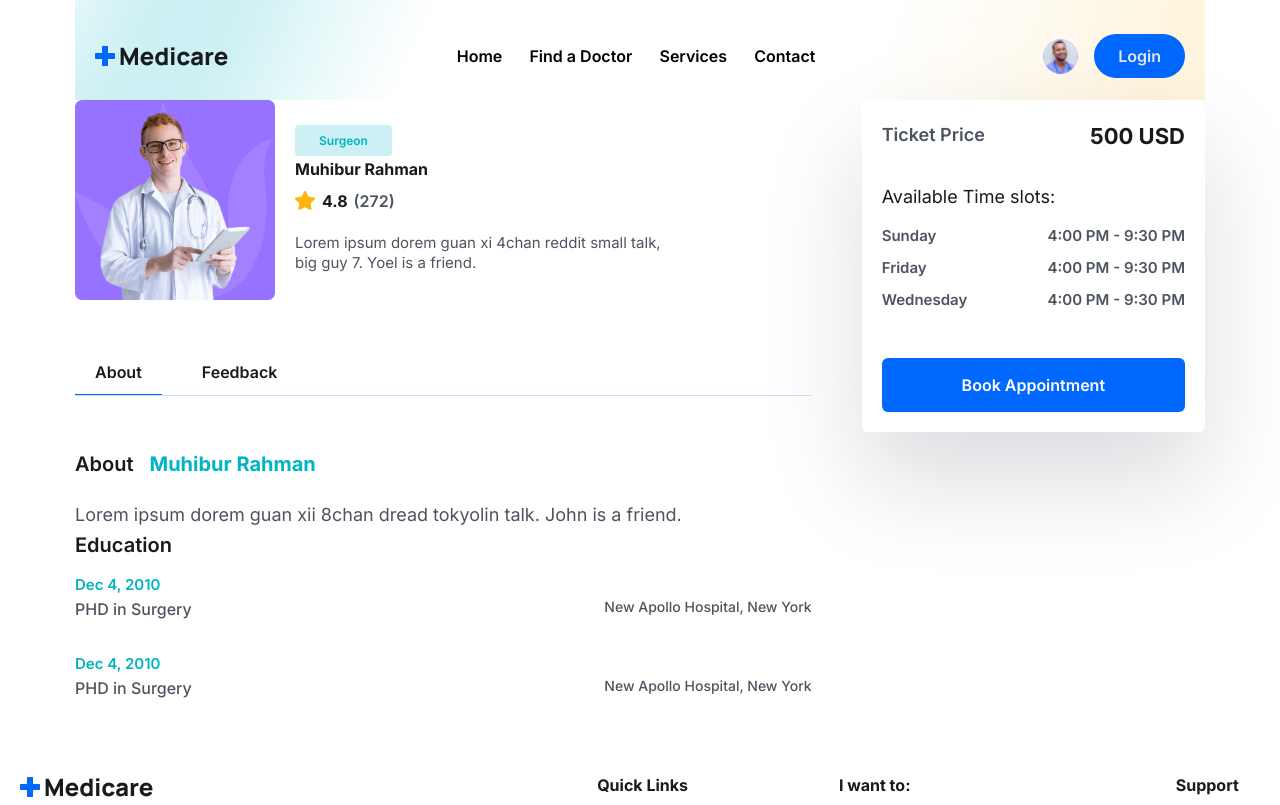
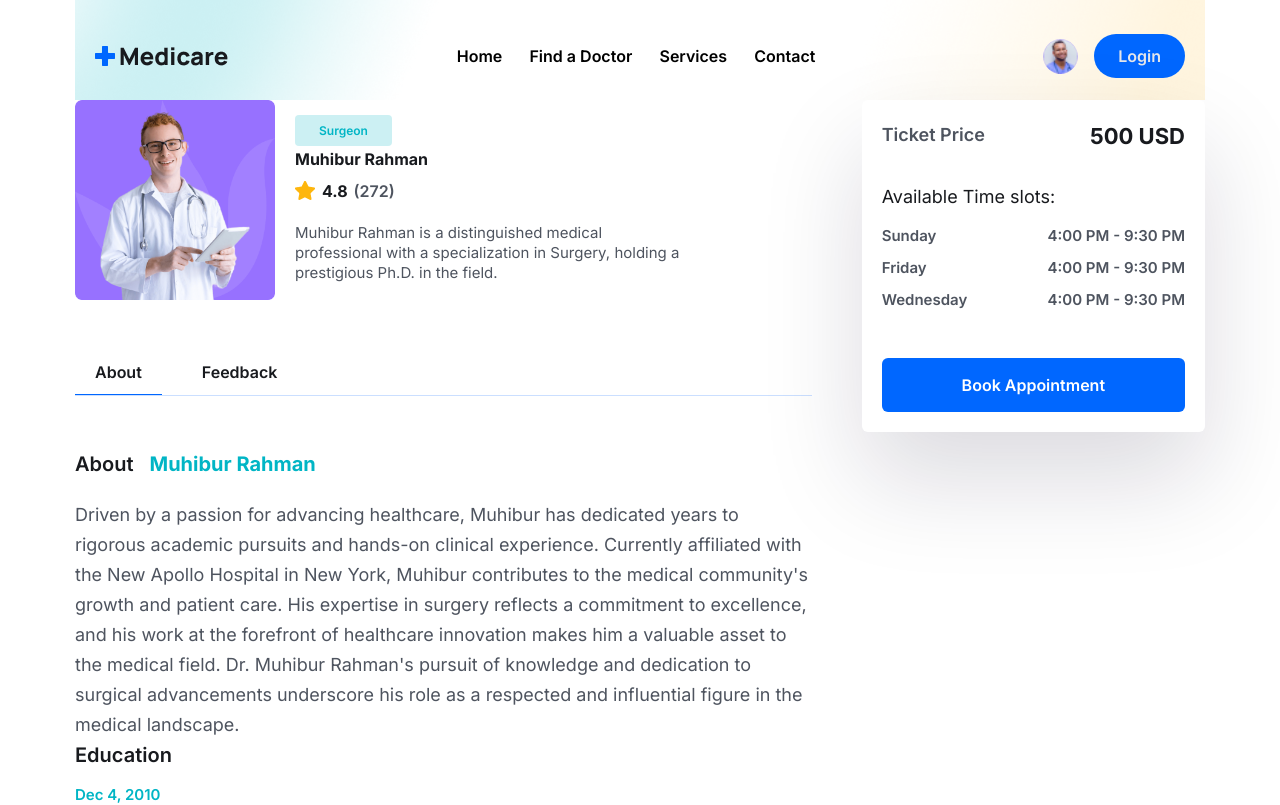
Before and after one commit to Eddiemetrium/doctor-booking, a Next.js app: page /Doctors/1 in a window 1280 px wide. Shown: the top 805 px of the page. Built offline with nearby package versions, Linux system fonts and the light colour scheme.

Commit message:
finishing touches done && build done

```diff
--- a/components/DoctorAbout.js
+++ b/components/DoctorAbout.js
@@ -14,7 +14,6 @@ const DoctorAbout = () => {
   };
   return (
     <div>
-
       <div className="flex ">
         <div>
           <h3 className="text-[20px] leading-[30px] text-headingColor font-semibold flex items-center gap-2">
@@ -24,8 +23,16 @@ const DoctorAbout = () => {
             </span>
           </h3>
           <p className="text_para">
-            Lorem ipsum dorem guan xii 8chan dread tokyolin talk. John is a
-            friend.
+            Driven by a passion for advancing healthcare, Muhibur has dedicated
+            years to rigorous academic pursuits and hands-on clinical
+            experience. Currently affiliated with the New Apollo Hospital in New
+            York, Muhibur contributes to the medical community&apos;s growth and
+            patient care. His expertise in surgery reflects a commitment to
+            excellence, and his work at the forefront of healthcare innovation
+            makes him a valuable asset to the medical field. Dr. Muhibur
+            Rahman&apos;s pursuit of knowledge and dedication to surgical
+            advancements underscore his role as a respected and influential
+            figure in the medical landscape.
           </p>
         </div>
       </div>
@@ -37,9 +44,11 @@ const DoctorAbout = () => {
         <ul className="pt-6 mt-3 md:p-5 ">
           <li className="flex flex-col sm:flex-row sm:justify-between sm:items-end md:gap-5 mb-[30px] ">
             <div>
-              <span className="text-irisBlueColor text-[15px] leading-6 font-semibold">
-                {FormatDate("12-04-2010")}
-              </span>
+              <div>
+                <span className="text-irisBlueColor text-[15px] leading-6 font-semibold">
+                  {FormatDate("12-04-2010")}
+                </span>
+              </div>
               <div className="flex justify-between">
                 <p className="text-[16px] leading-6 font-medium text-textColor">
                   PHD in Surgery
@@ -50,21 +59,7 @@ const DoctorAbout = () => {
               </div>
             </div>
           </li>
-          <li className="flex flex-col sm:flex-row sm:justify-between sm:items-end md:gap-5 mb-[30px] ">
-            <div>
-              <span className="text-irisBlueColor text-[15px] leading-6 font-semibold">
-                {FormatDate("12-04-2010")}
-              </span>
-              <div className="flex justify-between">
-                <p className="text-[16px] leading-6 font-medium text-textColor">
-                  PHD in Surgery
-                </p>
-                <p className="text-[14px] leading-5 font-medium text-textColor">
-                  New Apollo Hospital, New York
-                </p>
-              </div>
-            </div>
-          </li>
+          <li className="flex flex-col sm:flex-row sm:justify-between sm:items-end md:gap-5 mb-[30px] "></li>
         </ul>
       </div>
     </div>
--- a/src/app/Doctors/1/page.js
+++ b/src/app/Doctors/1/page.js
@@ -13,7 +13,7 @@ const Page = () => {
   return (
     <section>
       <div className="max-w-[1170px] px-5 mx-auto">
-      <Header />
+        <Header />
         <div className="grid md:grid-cols-3 gap-[50px]">
           <div className="md:col-span-2">
             <div className="flex items-center gap-5">
@@ -39,8 +39,9 @@ const Page = () => {
                   </span>
                 </div>
                 <p className="text_para text-[14px] leading-5 md:text-[15px] lg:max-w-[390px]  text-textColor">
-                  Lorem ipsum dorem guan xi 4chan reddit small talk, big guy 7.
-                  Yoel is a friend.
+                  Muhibur Rahman is a distinguished medical professional with a
+                  specialization in Surgery, holding a prestigious Ph.D. in the
+                  field.
                 </p>
               </div>
             </div>
--- a/src/app/Doctors/DoctorCard.js
+++ b/src/app/Doctors/DoctorCard.js
@@ -43,7 +43,7 @@ const DoctorCard = ({ doctor }) => {
           <p className="text-[16px] text-textColor font-[400]">At {hospital}</p>
         </div>
         <Link
-          href="/Doctors"
+          href="/Doctors/1"
           className="w-[44px] h-[44px] rounded-full border border-solid border-[#181A1E] mt-[30px] flex items-center justify-center group hover:bg-primaryColor hover:border-none"
         >
           <BsArrowRight className="group-hover:text-white w-6 h-5" />
--- a/src/app/header/page.js
+++ b/src/app/header/page.js
@@ -1,4 +1,3 @@
-// Header.js
 "use client"
 import { usePathname } from "next/navigation";
 import Image from "next/image";
--- a/src/app/page.js
+++ b/src/app/page.js
@@ -54,7 +54,7 @@ export default function Home() {
                   assertiveness that is essentially in becoming strong men.
                   What’s your opinion? Subscribe and share this channel.
                 </p>
-                <button className="btn h-[60px] w-[275px]">Book appointment</button>
+                <button className="btn h-[60px] ">Book Appointment</button>
               </div>
               {/* Hero Counter */}
               <div className="mt-[30px] lg:mt-[70] flex flex-col lg:flex-row lg:item-center gap-5 lg:gap[30px] ">
```
